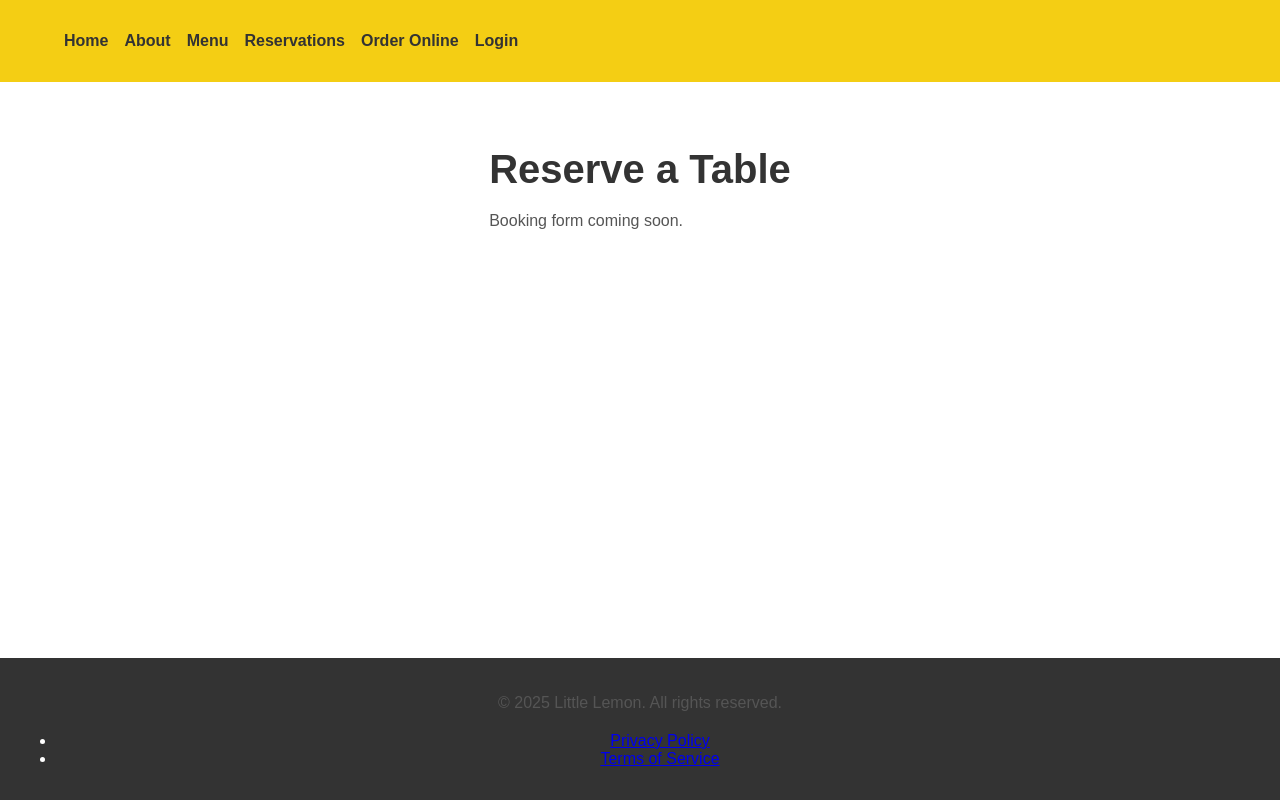
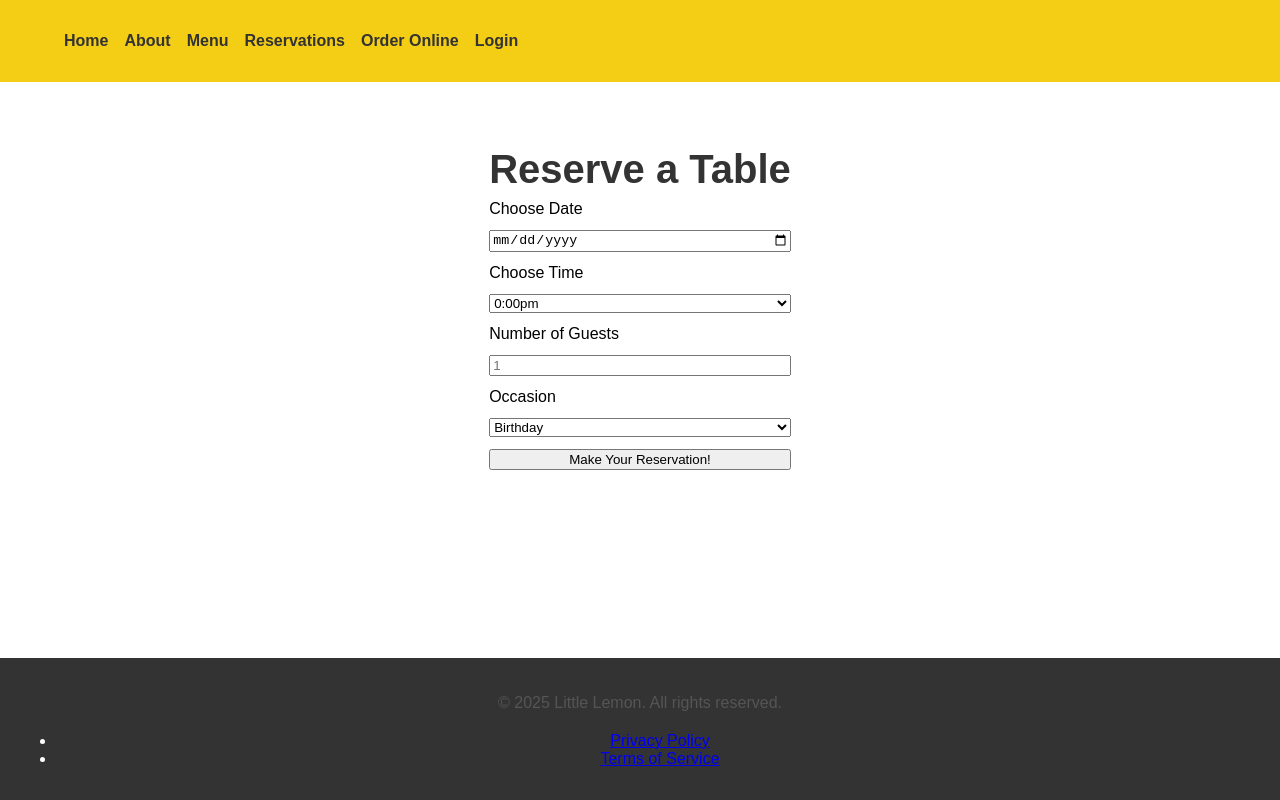
Before and after one commit to Dln007/Little-Lemon-Assessment---Front-End-Capstone, a React (Create React App) app in the folder my-app/: page /Booking in a window 1280 px wide. Built offline with nearby package versions, Linux system fonts and the light colour scheme.

Commit message:
Partially completed exercise, Just saving for the night to come back to later

```diff
--- /dev/null
+++ b/my-app/src/BookingForm.js
@@ -0,0 +1,33 @@
+function BookingForm (){
+    return (
+        <form style={{ display: "grid", maxWidth: "320px", gap: "12px"}}>
+            <label htmlFor="res-date">Choose Date</label>
+            <input type="date" id="res-date"/>
+
+            <label htmlFor="res-time">Choose Time</label>
+            <select id="res-time">
+                <option>0:00pm</option>
+                <option>6:00pm</option>
+                <option>7:00pm</option>
+                <option>8:00pm</option>
+                <option>9:00pm</option>
+                <option>10:00pm</option>
+            </select>
+
+            <label htmlFor="guest">Number of Guests</label>
+            <input type="number" id="guests" min={1} max={10} placeholder="1" />
+
+            <label htmlFor="occasion">Occasion</label>
+            <select id="occion">
+                <option>Birthday</option>
+                <option>Annaversary</option>
+                <option>Engagement</option>
+                <option>Wedding</option>
+            </select>
+
+            <button type="submit">Make Your Reservation!</button>
+        </form>
+    )
+}
+
+export default BookingForm;
--- a/my-app/src/BookingPage.js
+++ b/my-app/src/BookingPage.js
@@ -1,8 +1,10 @@
+import BookingForm from "./BookingForm";
+
 function BookingPage(){
     return(
         <section>
             <h1>Reserve a Table</h1>
-            <p>Booking form coming soon.</p>
+            <BookingForm />
         </section>
     )
 }
--- a/my-app/src/Nav.js
+++ b/my-app/src/Nav.js
@@ -7,7 +7,7 @@ function Nav(){
             <li><Link to="/">Home</Link></li>
             <li><Link to="/about">About</Link></li>
             <li><Link to="/menu">Menu</Link></li>
-            <li><Link to="/reservations">Reservations</Link></li>
+            <li><Link to="/booking">Reservations</Link></li>
             <li><Link to="/order">Order Online</Link></li>
             <li><Link to="/login">Login</Link></li>
         </ul>
--- /dev/null
+++ b/package.json
@@ -0,0 +1,5 @@
+{
+  "dependencies": {
+    "react-router-dom": "^6.30.1"
+  }
+}
```
Also changed, not shown: 1 other file (tests, documents, lock files or other folders).
